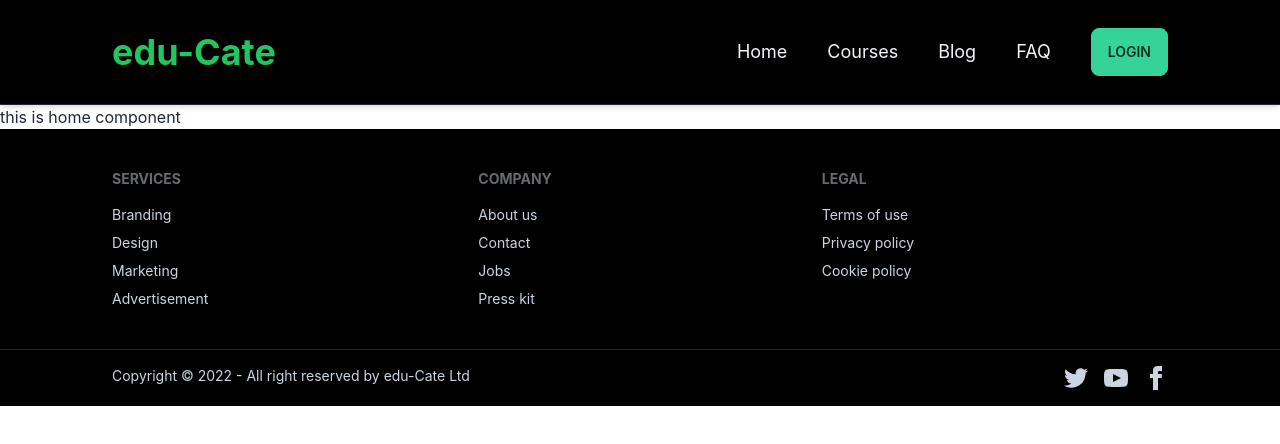
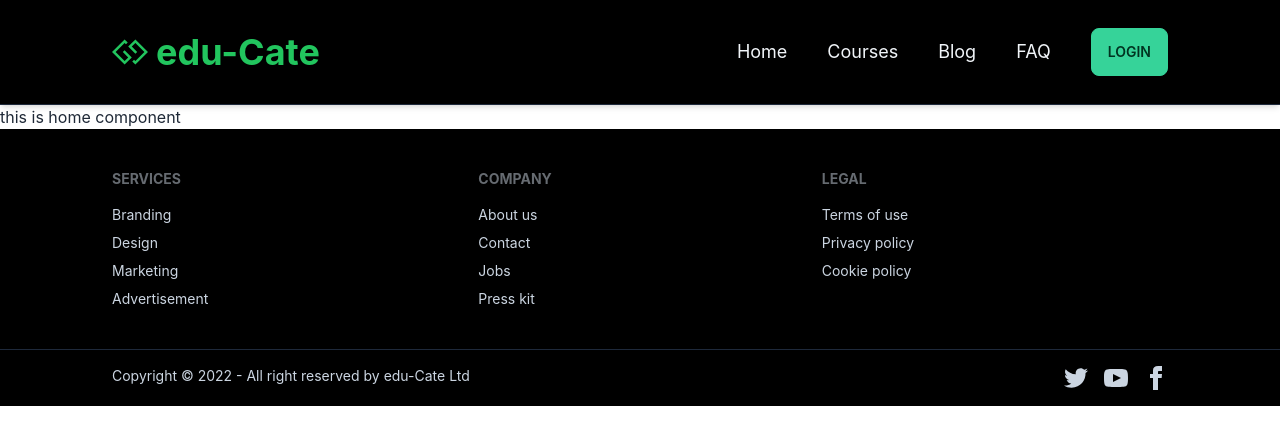
Before and after one commit to tauhid-hasan-dev/edu-cate-ed-tech-client, a React (Create React App) app: page / in a window 1280 px wide. Shown: the top 444 px of the page. Built offline with nearby package versions, Linux system fonts and the light colour scheme; no server answers.

Commit message:
logo and favicon added

```diff
--- a/src/components/shared/Header/Header.js
+++ b/src/components/shared/Header/Header.js
@@ -1,4 +1,5 @@
 import React, { useContext } from 'react';
+import { FaGg } from 'react-icons/fa';
 import { Link, NavLink } from 'react-router-dom';
 import { AuthContext } from '../../../contexts/AuthProvider';
 
@@ -42,7 +43,9 @@ const Header = () => {
                     </ul>
                 </div>
                 <Link to="/" className="normal-case text-2xl  lg:text-4xl text-green-500 font-bold ">
-                    edu-Cate</Link>
+                    <div className='flex  items-center gap-2'>
+                        <FaGg></FaGg>
+                        edu-Cate</div></Link>
             </div>
             <div className=" navbar-center hidden lg:flex h-16 w-16 ">
                 {/*  <FontAwesomeIcon icon={faBurger} /> */}
```
Also changed, not shown: 2 other files (tests, documents, lock files or other folders).
